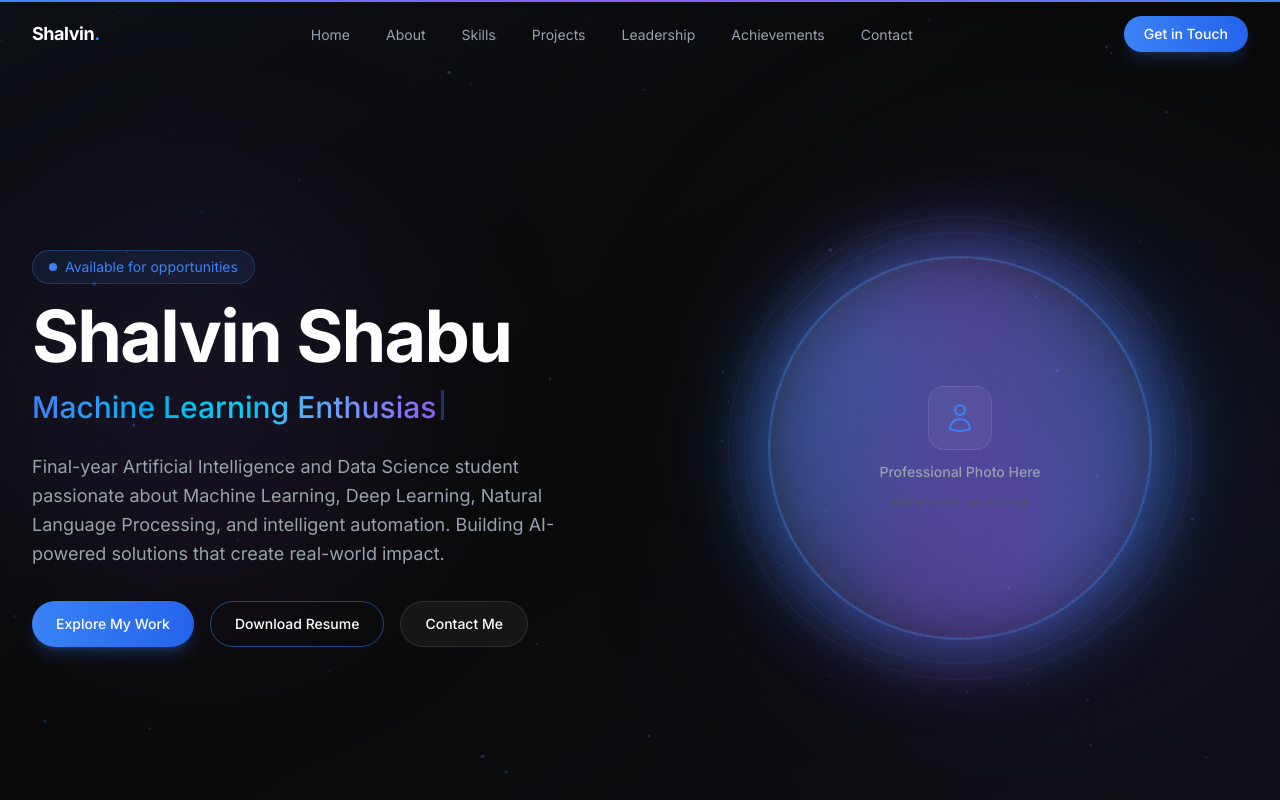
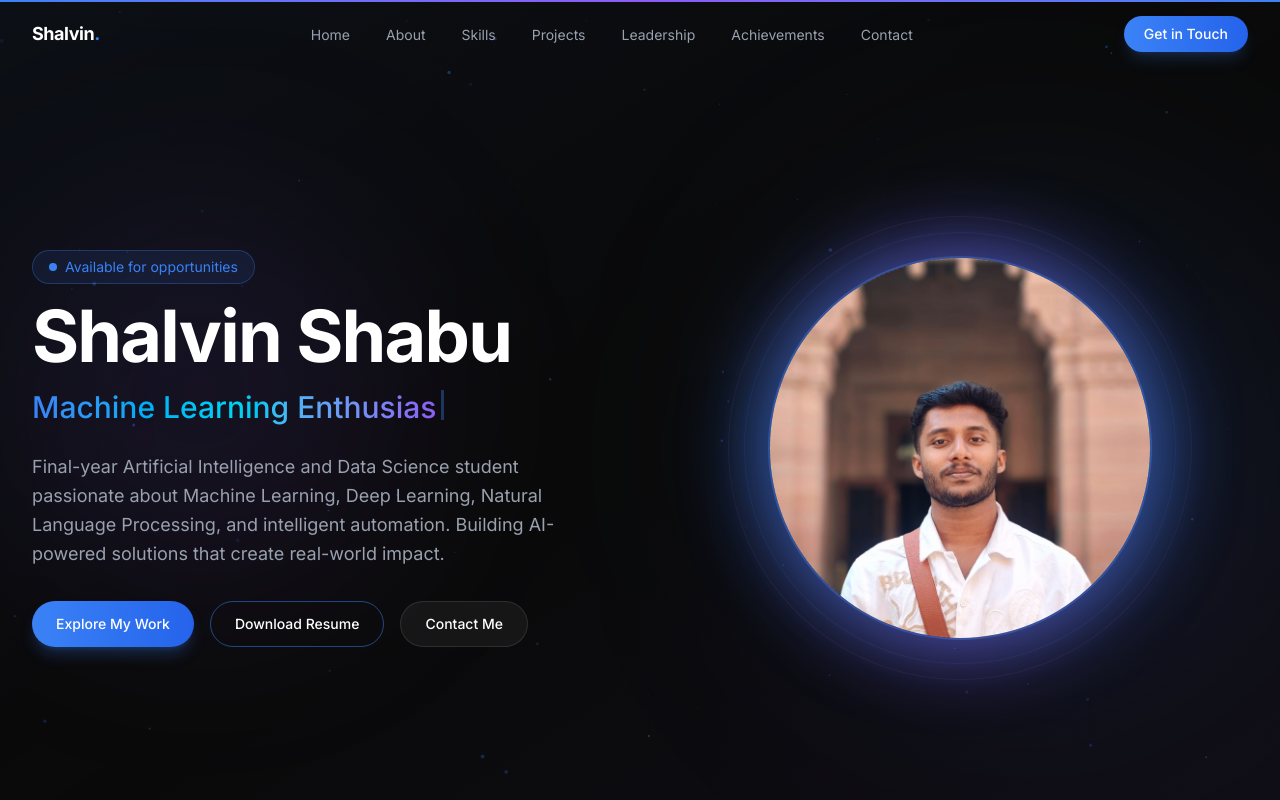
Before and after one commit to shalvin-shabu/portfolio-website, a Next.js app: page / in a window 1280 px wide. Shown: the top 800 px of the page. Built offline with nearby package versions, Linux system fonts and the light colour scheme.

Commit message:
Update portfolio photo and content

```diff
--- a/src/components/sections/Contact.tsx
+++ b/src/components/sections/Contact.tsx
@@ -46,7 +46,7 @@ export default function Contact() {
                   </div>
                   <div>
                     <p className="text-sm font-medium text-white">Email</p>
-                    <p className="text-xs text-gray-500">shalvinshabu@example.com</p>
+                    <p className="text-xs text-gray-500">shalvinshabu1@gmail.com</p>
                   </div>
                 </a>
 
@@ -63,7 +63,7 @@ export default function Contact() {
                   </div>
                   <div>
                     <p className="text-sm font-medium text-white">LinkedIn</p>
-                    <p className="text-xs text-gray-500">linkedin.com/in/shalvinshabu</p>
+                    <p className="text-xs text-gray-500">https://www.linkedin.com/in/shalvin-shabu-a05b19297/</p>
                   </div>
                 </a>
 
@@ -80,7 +80,7 @@ export default function Contact() {
                   </div>
                   <div>
                     <p className="text-sm font-medium text-white">GitHub</p>
-                    <p className="text-xs text-gray-500">github.com/shalvinshabu</p>
+                    <p className="text-xs text-gray-500">https://github.com/shalvin-shabu</p>
                   </div>
                 </a>
               </div>
--- a/src/components/sections/Hero.tsx
+++ b/src/components/sections/Hero.tsx
@@ -1,5 +1,6 @@
 "use client";
 
+import Image from "next/image";
 import { motion } from "framer-motion";
 import { siteConfig } from "@/data/site";
 import { socialLinks } from "@/data/navigation";
@@ -71,29 +72,12 @@ export default function Hero() {
               <div className="absolute inset-0 bg-[radial-gradient(circle_at_30%_30%,rgba(59,130,246,0.15),transparent_50%)]" />
               <div className="absolute inset-0 bg-[radial-gradient(circle_at_70%_70%,rgba(139,92,246,0.15),transparent_50%)]" />
 
-              <div className="relative z-10 flex flex-col items-center gap-3 px-8 text-center">
-                <div className="flex h-16 w-16 items-center justify-center rounded-2xl border border-white/10 bg-white/5 backdrop-blur-sm">
-                  <svg
-                    className="h-8 w-8 text-electric"
-                    fill="none"
-                    viewBox="0 0 24 24"
-                    stroke="currentColor"
-                    strokeWidth={1.5}
-                  >
-                    <path
-                      strokeLinecap="round"
-                      strokeLinejoin="round"
-                      d="M15.75 6a3.75 3.75 0 11-7.5 0 3.75 3.75 0 017.5 0zM4.501 20.118a7.5 7.5 0 0114.998 0A17.933 17.933 0 0112 21.75c-2.676 0-5.216-.584-7.499-1.632z"
-                    />
-                  </svg>
-                </div>
-                <p className="text-sm font-medium text-gray-400">
-                  Professional Photo Here
-                </p>
-                <p className="text-xs text-gray-600">
-                  Replace with your image
-                </p>
-              </div>
+              <Image
+                src="/shalvin%20photo.jpeg"
+                alt={`${siteConfig.name} photo`}
+                fill
+                className="object-cover"
+              />
 
               <div className="absolute inset-0 rounded-full border border-dashed border-white/10" />
             </div>
--- a/src/data/navigation.ts
+++ b/src/data/navigation.ts
@@ -9,8 +9,8 @@ export const navLinks = [
 ] as const;
 
 export const socialLinks = {
-  email: "mailto:shalvinshabu@example.com",
-  linkedin: "https://linkedin.com/in/shalvinshabu",
-  github: "https://github.com/shalvinshabu",
+  email: "mailto:shalvinshabu1@gmail.com",
+  linkedin: "https://www.linkedin.com/in/shalvin-shabu-a05b19297",
+  github: "https://github.com/shalvin-shabu",
   resume: "/resume.pdf",
 } as const;
```
Also changed, not shown: public/shalvin photo.jpeg (added).
